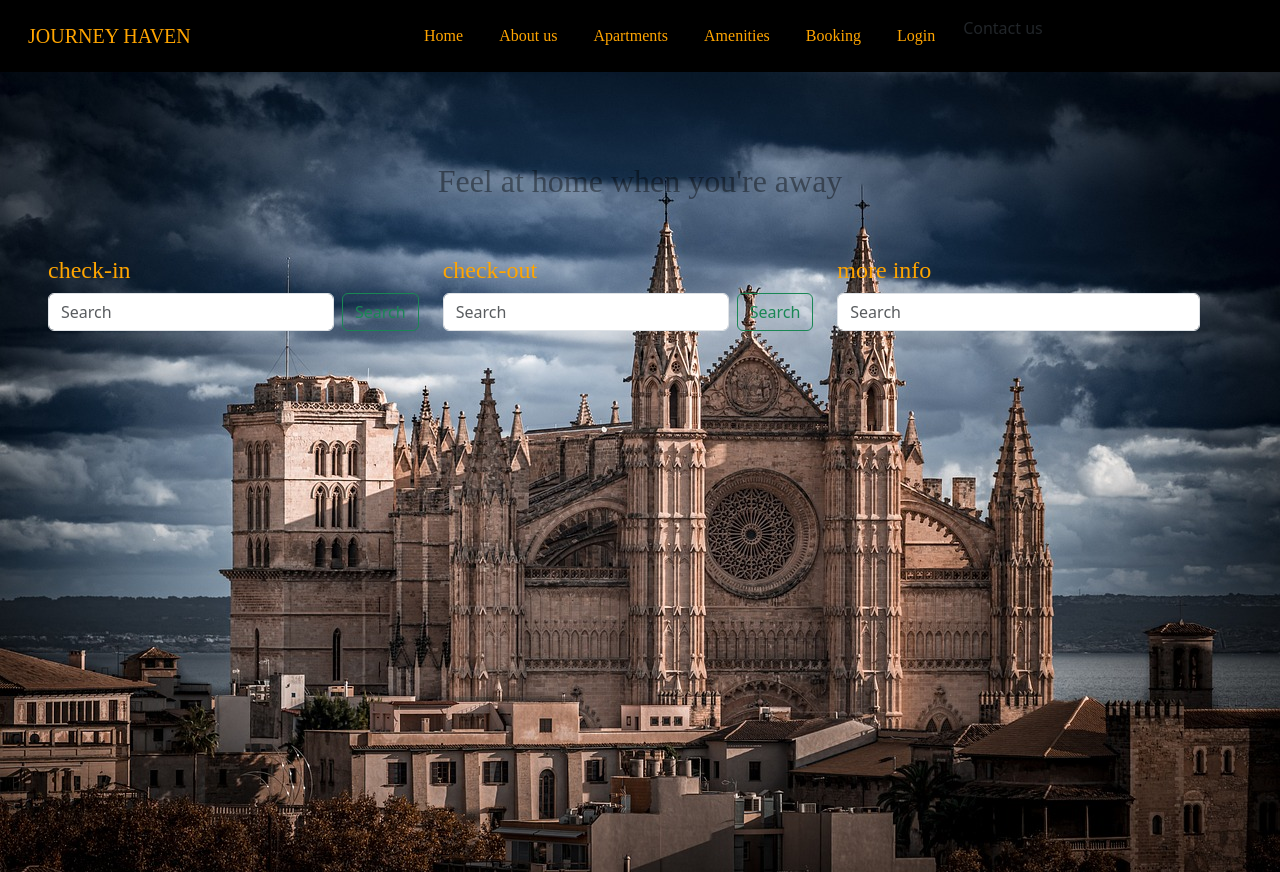
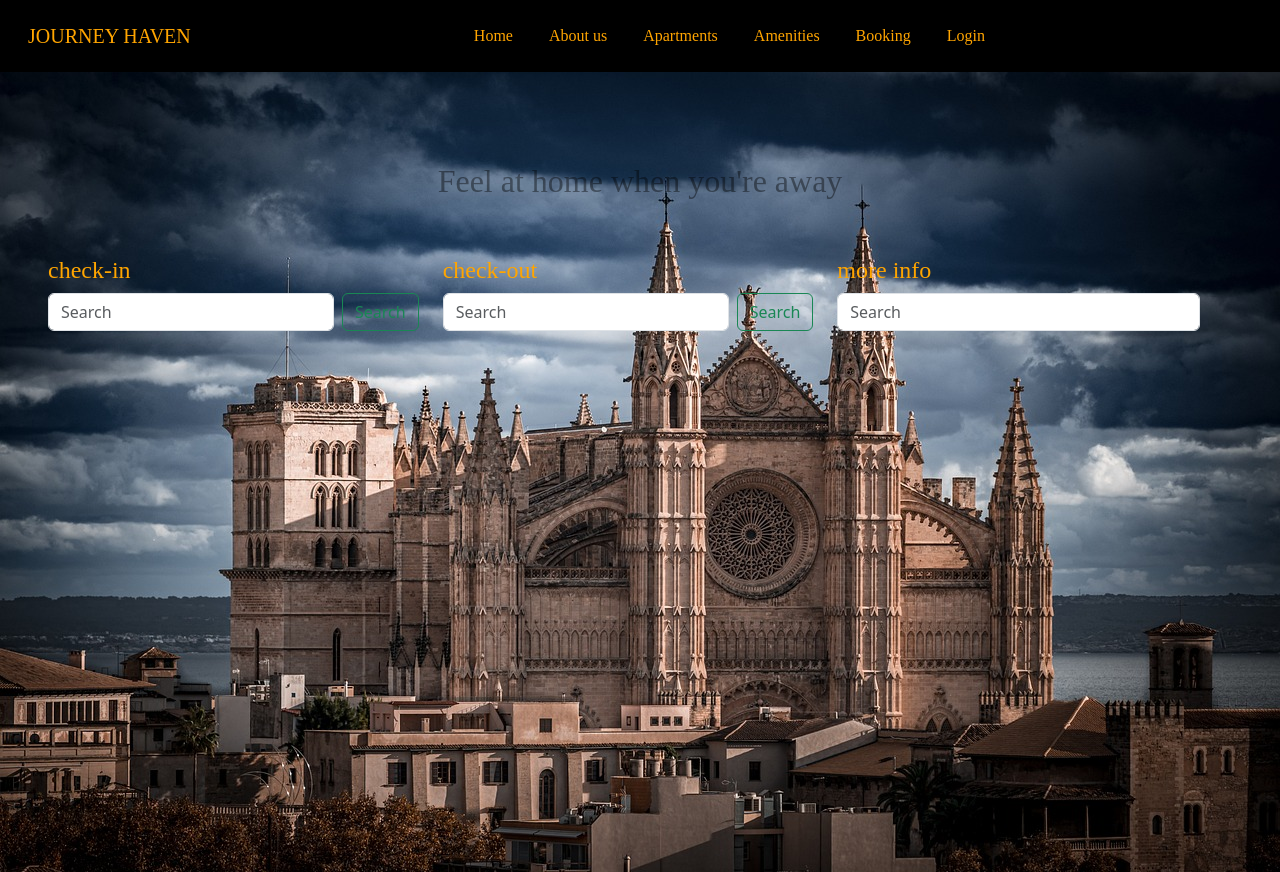
Before and after one commit to haashi-r/travel.hashii, a plain HTML site: page index.html in a window 1280 px wide. Shown: the top 872 px of the page. Drawn offline with nearby package versions, Linux system fonts and the light colour scheme; a web font is replaced by a local one.

Commit message:
travel website

```diff
--- a/index.html
+++ b/index.html
@@ -50,8 +50,7 @@
               <li class="nav-item"id="new">
                 <a class="nav-link active" aria-current="page" href="#">Login</a>
               </li>
-              <li class="      <a class="nav-link active" aria-current="page" href="#">Contact us</a>
-              </li>
+
 
 
 
```
